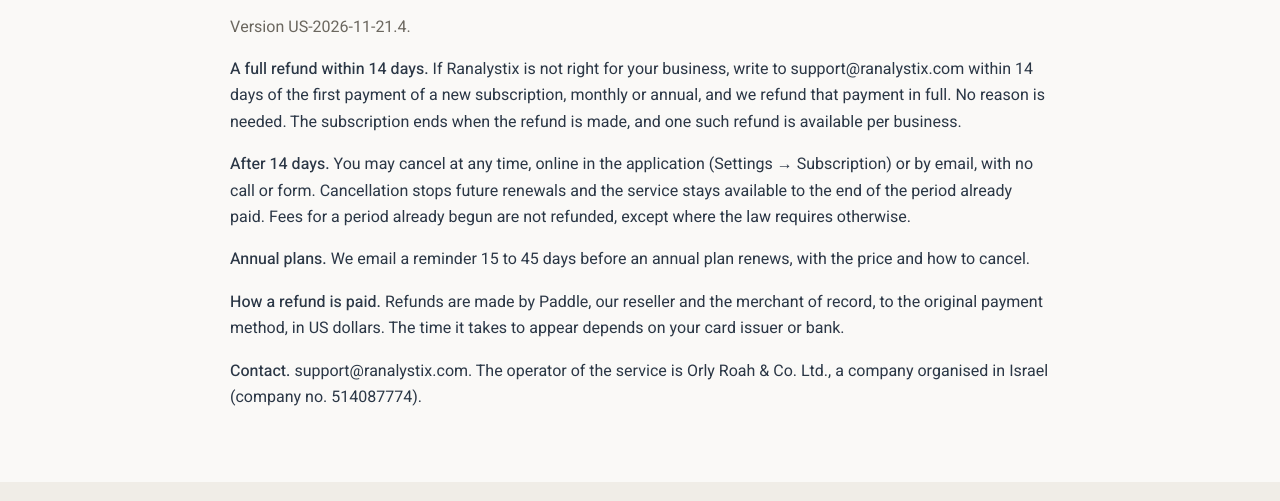
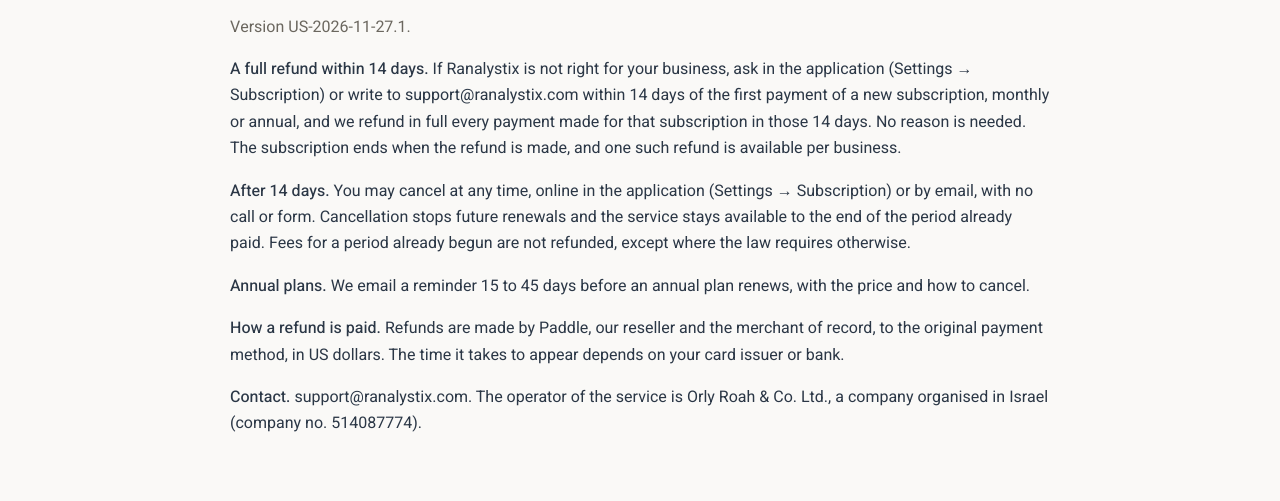
Before and after one commit to ranalystix/ranalystix.github.io, a plain HTML site: page refund.html in a window 1280 px wide. Shown: the part 151-652 px from the top of the page. Drawn offline with Linux system fonts and the light colour scheme.

Commit message:
The 14-day refund returns every payment of the first 14 days; the refund can be asked in the application (Terms US-2026-11-27.1)

```diff
--- a/refund.html
+++ b/refund.html
@@ -172,11 +172,12 @@ header .wrap{padding-top:10px;padding-bottom:10px}.price .num{font-size:36px}
 </div></header>
 <main id="content" tabindex="-1">
 <div class="legal"><div class="wrap"><h1 class="page-h">Refund Policy</h1>
-<p><em>Version US-2026-11-21.4.</em></p>
+<p><em>Version US-2026-11-27.1.</em></p>
 <p><strong>A full refund within 14 days.</strong> If Ranalystix is not right for your
-business, write to support@ranalystix.com within 14 days of the first payment of a new
-subscription, monthly or annual, and we refund that payment in full. No
-reason is needed. The subscription ends when the refund is made, and one
+business, ask in the application (Settings → Subscription) or write to
+support@ranalystix.com within 14 days of the first payment of a new subscription,
+monthly or annual, and we refund in full every payment made for that
+subscription in those 14 days. No reason is needed. The subscription ends when the refund is made, and one
 such refund is available per business.</p>
 <p><strong>After 14 days.</strong> You may cancel at any time, online in the application
 (Settings → Subscription) or by email, with no call or form. Cancellation stops future renewals and the
```
Also changed, not shown: accessibility.html (+1 -1 lines), privacy.html (+2 -2 lines), terms.html (+3 -2 lines).
